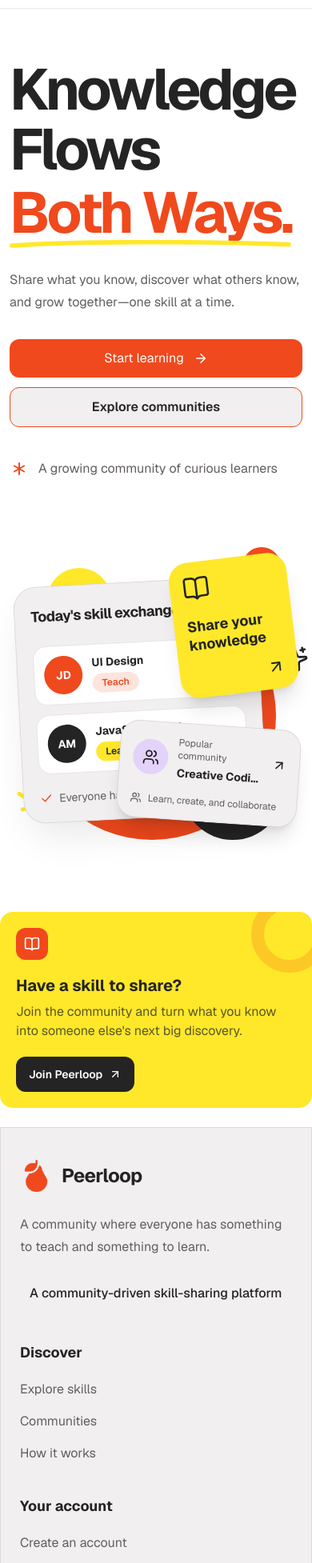
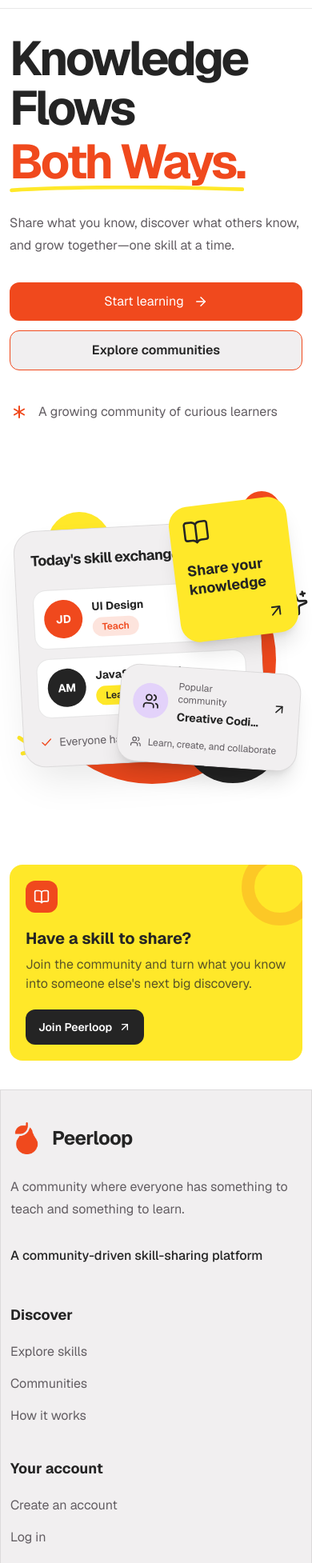
Before and after one commit to madlogicstudio/Peerloop, a Next.js app: page / in a window 390 px wide. Shown: the part 46-2000 px from the top of the page at 80% size. Built offline with nearby package versions, Linux system fonts and the light colour scheme.

Commit message:
Fixed some bugs

```diff
--- a/components/landing/Cta.tsx
+++ b/components/landing/Cta.tsx
@@ -3,7 +3,9 @@
 
 function Cta() {
     return (
-        <div className="font-sans max-w-[1280px] w-full relative overflow-hidden rounded-2xl bg-[#FFE829] p-5 text-[#242424] sm:p-6">
+        <div className="p-3 w-full flex flex-col items-center">
+            <div className="font-sans max-w-[1280px] w-full relative overflow-hidden rounded-2xl bg-[#FFE829] p-5 text-[#242424] sm:p-6">
+
                 <div className="absolute -right-5 -top-5 h-24 w-24 rounded-full border-[16px] border-[#F0491D]/20" />
 
                 <div className="relative">
@@ -28,6 +30,8 @@
                         <ArrowUpRight size={16} />
                     </Link>
                 </div>
+
+            </div>
         </div>
     )
 }
--- a/components/landing/Footer.tsx
+++ b/components/landing/Footer.tsx
@@ -26,7 +26,7 @@
         <footer className="font-sans max-w-[1280px] w-full mt-6">
             <div className="overflow-hidden sm:rounded-xl border border-foreground/10 bg-[var(--card)]">
                 {/* Main footer */}
-                <div className="grid gap-10 px-6 py-10 sm:px-8 md:grid-cols-2 lg:grid-cols-[1.5fr_1fr_1fr_1.1fr] lg:gap-12 lg:px-12 lg:py-14">
+                <div className="grid gap-10 px-3 py-10 sm:px-8 md:grid-cols-2 lg:grid-cols-[1.5fr_1fr_1fr_1.1fr] lg:gap-12 lg:px-12 lg:py-14">
                     {/* Brand */}
                     <div className="max-w-sm">
                         <Link
@@ -51,7 +51,7 @@
                             something to learn.
                         </p>
 
-                        <div className="mt-6 inline-flex items-center px-3 py-2">
+                        <div className="mt-6 inline-flex items-center py-2">
                             <span className="text-md font-medium">
                                 A community-driven skill-sharing platform
                             </span>
@@ -98,9 +98,9 @@
                 </div>
 
                 {/* Bottom bar */}
-                <div className="mx-6 border-t border-foreground/10 sm:mx-8 lg:mx-12" />
+                <div className="mx-3 border-t border-foreground/10 sm:mx-8 lg:mx-12" />
 
-                <div className="flex flex-col gap-4 px-6 py-5 sm:px-8 md:flex-row md:items-center md:justify-between lg:px-12">
+                <div className="flex flex-col gap-4 px-3 py-5 sm:px-8 md:flex-row md:items-center md:justify-between lg:px-12">
                     <p className="text-sm text-[var(--muted-foreground)]">
                         © {new Date().getFullYear()} Peerloop. All rights reserved.
                     </p>
--- a/components/landing/Header.tsx
+++ b/components/landing/Header.tsx
@@ -14,7 +14,7 @@
 
     return (
         <section className="w-full flex flex-row itemcs-center justify-center">
-            <div className="font-sans max-w-[1280px] w-full flex flex-row sm:items-end items-center justify-between p-3 border-b border-foreground/10">
+            <div className="font-sans fixed top-0 z-30 bg-background max-w-[1280px] w-full flex flex-row sm:items-end items-center justify-between p-3 border-b border-foreground/10">
                 <div className="flex flex-row items-center gap-3">
                     <Image src='/Web-icon.png' height={42} width={42} alt="Peerloop-web-icon" className="sm:h-10 sm:w-10 h-8 w-8"/>
                     <Link href="/">
@@ -38,8 +38,8 @@
                 }
             </div>
             <div ref={menuRef} className={`w-full h-full lg:hidden flex flex-col items-start justify-start gap-3
-                bg-[var(--background)] fixed top-12 left-0 transition-transform duration-300 border-b border-foreground/10
-                ${navOpen ? "translate-x-0" : "-translate-x-full"}
+                bg-background fixed top-12 left-0 transition-transform duration-300 border-b border-foreground/10
+                ${navOpen ? "translate-x-0" : "-translate-x-full"} z-50
                 ${!navOpen ? "translate-x-full" : "-translate-x-0"}`}>
 
                 <div className="w-full flex flex-col items-start py-4 px-3">
--- a/components/landing/Hero.tsx
+++ b/components/landing/Hero.tsx
@@ -29,11 +29,11 @@
 
 export default function Hero() {
     return (
-        <section className="font-sans grid mt-6 rounded-xl max-w-[1280px] w-full items-center gap-12 overflow-hidden pb-16 pt-10 lg:grid-cols-[1.02fr_0.98fr] lg:gap-8 lg:px-12 lg:pb-20 lg:pt-8">
+        <section className="font-sans grid mt-12 rounded-xl max-w-[1280px] w-full items-center gap-12 overflow-hidden pb-16 pt-10 lg:grid-cols-[1.02fr_0.98fr] lg:gap-8 lg:px-12 lg:pb-20 lg:pt-8">
         {/* Hero content */}
             <div className="relative z-10 w-full sm;px-0 px-3">
 
-                <h1 className="w-full text-7xl font-bold leading-[1.04] tracking-[-0.055em]">
+                <h1 className="w-full sm:text-7xl text-6xl font-bold leading-[1.04] tracking-[-0.055em]">
                     Knowledge
                 <br />
                     Flows
```
